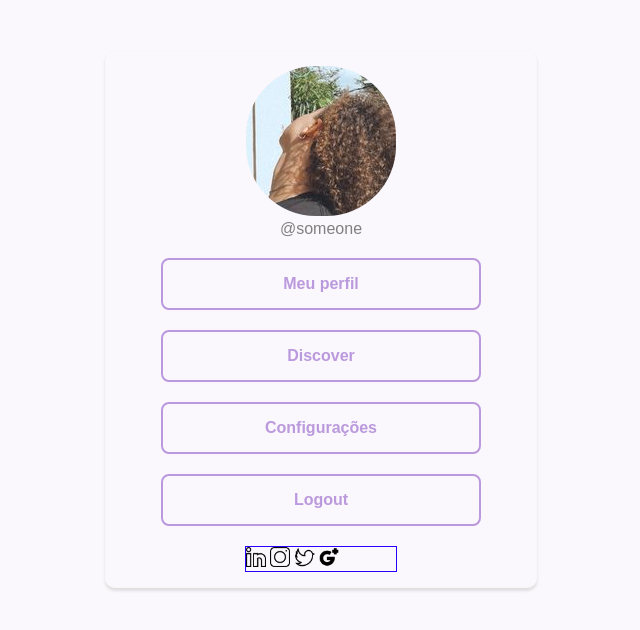
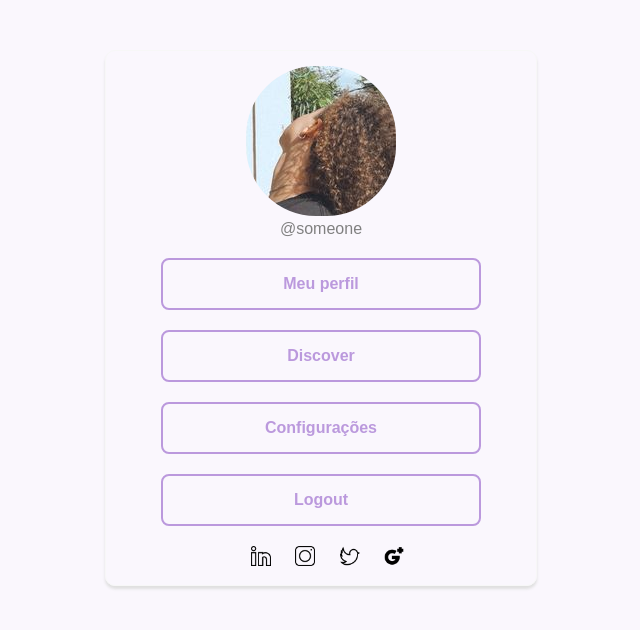
Before and after one commit to jessicapinheiro-s/desafios-rocketseat, a plain HTML site: page Desafio social Tree/index.html in a window 1280 px wide. Shown: the whole page, without its empty margins (319-959 px from the left). Drawn offline with Linux system fonts and the light colour scheme.

Commit message:
edit icons

```diff
--- a/Desafio social Tree/css/style.css
+++ b/Desafio social Tree/css/style.css
@@ -54,6 +54,8 @@ p{
 }
 .contentIcon{
     margin: auto;
-    width: 150px;
-    border: solid 1px rgb(38, 0, 255);
+    width: 180px;
 }
+.contentIcon img{
+    margin-left: 20px;
+}
```
